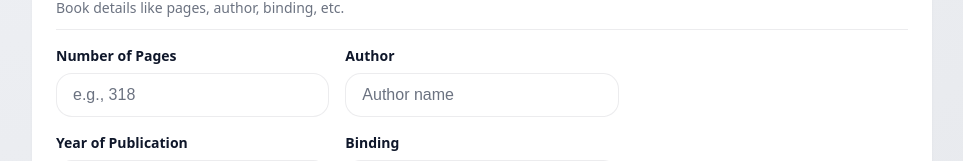
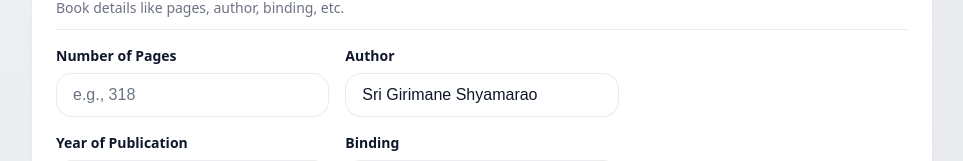
Before and after one commit to abhishekhk93/girimane-books, a Next.js app: page /admin/books/create in a window 1280 px wide. Shown: the part 2014-2175 px from the top of the page, without its empty margins (158-1121 px from the left). Built offline with nearby package versions, Linux system fonts and the light colour scheme.

Commit message:
Set Author name by default

```diff
--- a/src/components/admin/BookForm/BookForm.tsx
+++ b/src/components/admin/BookForm/BookForm.tsx
@@ -30,7 +30,7 @@ const initialFormData: BookFormData = {
     images: [{ url: "", isPrimary: true }],
     additional_attributes: [
         { attributeName: "Number Of Pages", attributeValue: "", displayAttribute: true },
-        { attributeName: "Author", attributeValue: "", displayAttribute: true },
+        { attributeName: "Author", attributeValue: "Sri Girimane Shyamarao", displayAttribute: true },
         { attributeName: "Year Of Publication", attributeValue: "", displayAttribute: true },
         { attributeName: "Binding", attributeValue: "Paper Back", displayAttribute: true },
         { attributeName: "Weight", attributeValue: "", displayAttribute: true },
--- a/src/components/admin/BundleForm/BundleForm.tsx
+++ b/src/components/admin/BundleForm/BundleForm.tsx
@@ -27,7 +27,7 @@ const initialFormData: BundleFormData = {
     books: [],
     additional_attributes: [
         { attributeName: "Number Of Books", attributeValue: "", displayAttribute: true },
-        { attributeName: "Author", attributeValue: "", displayAttribute: true },
+        { attributeName: "Author", attributeValue: "Sri Girimane Shyamarao", displayAttribute: true },
         { attributeName: "Year Of Publication", attributeValue: "", displayAttribute: true },
         { attributeName: "Binding", attributeValue: "Paper Back", displayAttribute: true },
         { attributeName: "Weight", attributeValue: "", displayAttribute: true },
```
